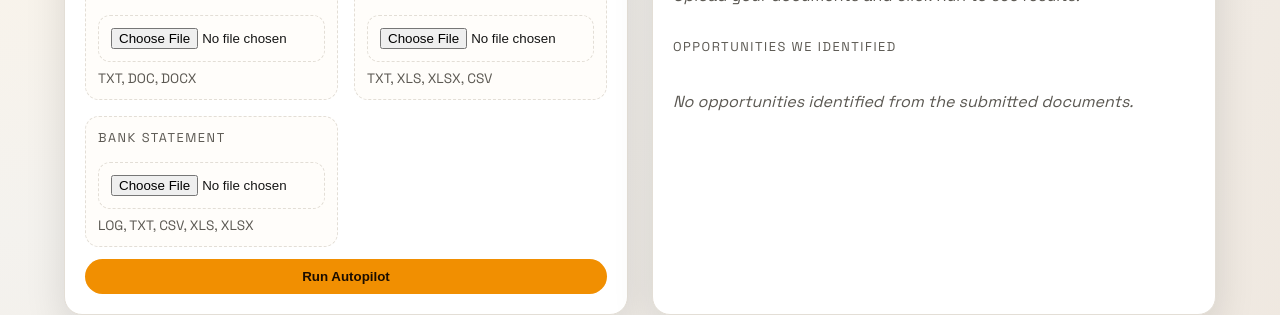
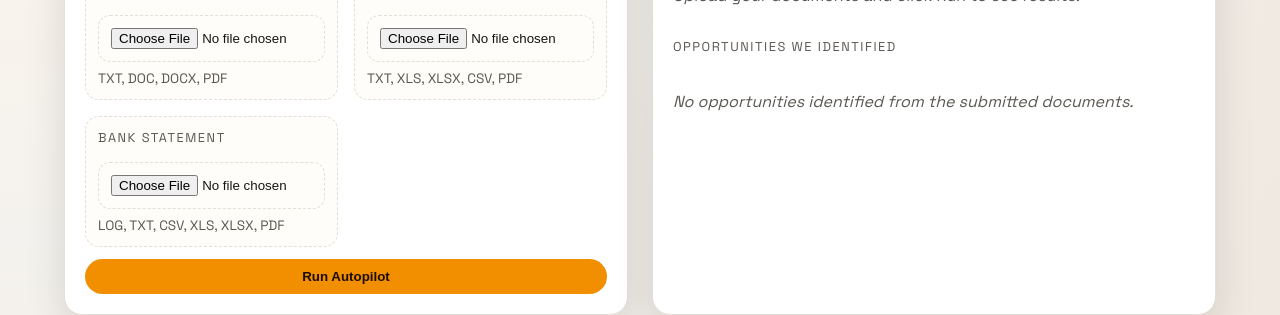
Before and after one commit to ajonescodes/mvp-codex-hackathon, a React (Vite) app in the folder kyb-ui/: page / in a window 1280 px wide. Shown: the part 459-774 px from the top of the page. Built offline with nearby package versions, Linux system fonts and the light colour scheme.

Commit message:
Allow pdf upload formats

```diff
--- a/kyb-ui/package.json
+++ b/kyb-ui/package.json
@@ -15,6 +15,7 @@
     "express": "^4.19.2",
     "mammoth": "^1.6.0",
     "multer": "^1.4.5-lts.1",
+    "pdf-parse": "^1.1.1",
     "remotion": "4.0.414",
     "xlsx": "^0.18.5",
     "react": "^18.3.1",
--- a/kyb-ui/src/App.jsx
+++ b/kyb-ui/src/App.jsx
@@ -116,28 +116,28 @@ export default function App() {
                 <span className="label">Articles of Incorporation</span>
                 <input
                   type="file"
-                  accept=".txt,.doc,.docx,text/plain,application/msword,application/vnd.openxmlformats-officedocument.wordprocessingml.document"
+                  accept=".txt,.doc,.docx,.pdf,text/plain,application/msword,application/vnd.openxmlformats-officedocument.wordprocessingml.document,application/pdf"
                   onChange={handleFileChange("articles")}
                 />
-                <span className="file-name">{files.articles?.name || "TXT, DOC, DOCX"}</span>
+                <span className="file-name">{files.articles?.name || "TXT, DOC, DOCX, PDF"}</span>
               </label>
               <label className="file-card">
                 <span className="label">Financials</span>
                 <input
                   type="file"
-                  accept=".txt,.xls,.xlsx,.csv,text/plain,text/csv,application/vnd.ms-excel,application/vnd.openxmlformats-officedocument.spreadsheetml.sheet"
+                  accept=".txt,.xls,.xlsx,.csv,.pdf,text/plain,text/csv,application/vnd.ms-excel,application/vnd.openxmlformats-officedocument.spreadsheetml.sheet,application/pdf"
                   onChange={handleFileChange("financials")}
                 />
-                <span className="file-name">{files.financials?.name || "TXT, XLS, XLSX, CSV"}</span>
+                <span className="file-name">{files.financials?.name || "TXT, XLS, XLSX, CSV, PDF"}</span>
               </label>
               <label className="file-card">
                 <span className="label">Bank statement</span>
                 <input
                   type="file"
-                  accept=".log,.txt,.csv,.xls,.xlsx,text/plain,text/csv,application/vnd.ms-excel,application/vnd.openxmlformats-officedocument.spreadsheetml.sheet"
+                  accept=".log,.txt,.csv,.xls,.xlsx,.pdf,text/plain,text/csv,application/vnd.ms-excel,application/vnd.openxmlformats-officedocument.spreadsheetml.sheet,application/pdf"
                   onChange={handleFileChange("transactions")}
                 />
-                <span className="file-name">{files.transactions?.name || "LOG, TXT, CSV, XLS, XLSX"}</span>
+                <span className="file-name">{files.transactions?.name || "LOG, TXT, CSV, XLS, XLSX, PDF"}</span>
               </label>
             </div>
             <button className="btn" type="submit" disabled={status === "loading"}>
```
Also changed, not shown: 1 other file (tests, documents, lock files or other folders).
